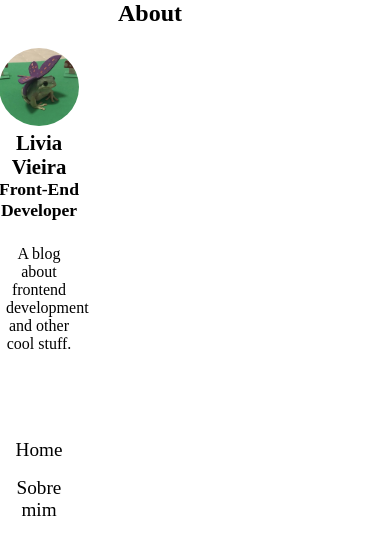
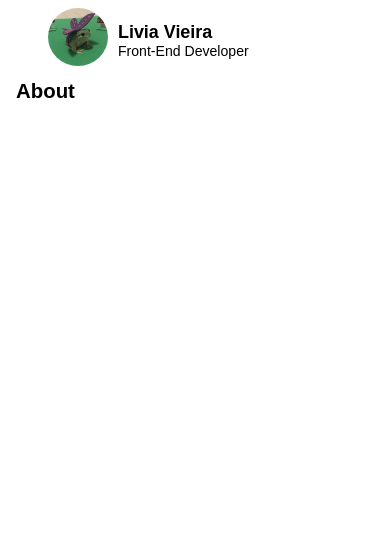
Before and after one commit to skyvieira/my-blog, a Gatsby site: page /about in a window 390 px wide. Built offline with nearby package versions, Linux system fonts and the light colour scheme; Gatsby itself is replaced by a stand-in of ours; some packages are replaced by stand-ins of ours; some icons are missing.

Commit message:
make the responsive

```diff
--- a/package.json
+++ b/package.json
@@ -33,7 +33,8 @@
     "react-helmet": "^6.1.0",
     "react-instantsearch-dom": "^6.21.1",
     "styled-components": "^5.3.3",
-    "styled-icons": "^10.45.0"
+    "styled-icons": "^10.45.0",
+    "styled-media-query": "^2.1.2"
   },
   "devDependencies": {
     "prettier": "^2.5.1"
--- a/src/components/Avatar/styled.js
+++ b/src/components/Avatar/styled.js
@@ -1,8 +1,15 @@
 import styled from "styled-components";
+import media from "styled-media-query";
 
 export const Avatar = styled.figure`
   .image {
     border-radius: 50%;
     border: 2px solid var(--black);
   }
+
+  ${media.lessThan('large')`
+    margin-right: 10px;
+    width: 60px;
+    height: 60px;
+  `}
 `;
--- a/src/components/Layout/styled.js
+++ b/src/components/Layout/styled.js
@@ -1,10 +1,11 @@
 import styled from "styled-components";
+import media from "styled-media-query";
 
 export const Wrapper = styled.section`
   display: flex;
   justify-content: end;
   color: var(--texts);
-  background: var(--mediumBackground);
+  background: var(--background);
 
   // background: #0f0c29;
   // background: -webkit-linear-gradient(to left, #24243e, #302b63, #0f0c29);
@@ -19,12 +20,16 @@ export const Main = styled.main`
   padding: 0 2.5rem;
   width: calc(80% - 3rem);
   min-height: 100vh;
-  box-shadow: inset 0 0 2px var(--black);
-  background: var(--background);
 
   body#grid & {
     grid-template-areas:
       "posts"
       "pagination";
   }
+
+  ${media.lessThan('large')`
+    padding: 5rem 1rem 0;
+    width: calc(100% - 3rem);
+    font-size: .85rem;
+  `}
 `;
--- a/src/components/MenuBar/styled.js
+++ b/src/components/MenuBar/styled.js
@@ -10,6 +10,8 @@ export const BarWrapper = styled.aside`
   padding: 10px 0;
   width: 3rem;
   height: 100vh;
+  box-shadow: inset 0 0 2px var(--black);
+  background: var(--mediumBackground);
 `;
 
 export const BarGroup = styled.div`
--- a/src/components/MenuLinks/styled.js
+++ b/src/components/MenuLinks/styled.js
@@ -1,7 +1,12 @@
 import styled from "styled-components";
+import media from "styled-media-query";
 import { Link as GatsbyLink } from "gatsby";
 
-export const LinkWrapper = styled.nav``;
+export const LinkWrapper = styled.nav`
+  ${media.lessThan('large')`
+    display: none;
+  `}
+`;
 
 export const LinkList = styled.ul`
   font-size: 1.2em;
@@ -14,4 +19,8 @@ export const Link = styled(GatsbyLink)`
 
 export const LinkItem = styled.li`
   padding: .5rem 0;
+
+  ${media.lessThan('large')`
+    padding: 5px 0;
+  `}
 `;
--- a/src/components/Profile/index.js
+++ b/src/components/Profile/index.js
@@ -23,12 +23,14 @@ const Profile = () => {
 
   return (
     <S.ProfileWrapper>
-      <S.Info to='/'>
+      <S.Profile to='/'>
         <Avatar />
-        <S.Name>{title}</S.Name>
-        <S.Position>{position}</S.Position>
-      </S.Info>
-      <S.About>{description}</S.About>
+        <S.About>
+          <S.Name>{title}</S.Name>
+          <S.Position>{position}</S.Position>
+        </S.About>
+      </S.Profile>
+      <S.Description>{description}</S.Description>
     </S.ProfileWrapper>
   );
 };
--- a/src/components/Profile/styled.js
+++ b/src/components/Profile/styled.js
@@ -1,4 +1,5 @@
 import styled from "styled-components";
+import media from "styled-media-query";
 import { Link } from "gatsby";
 
 export const ProfileWrapper = styled.div`
@@ -8,18 +9,36 @@ export const ProfileWrapper = styled.div`
   text-align: center;
 `;
 
-export const Info = styled(Link)``;
+export const Profile = styled(Link)`
+  ${media.lessThan('large')`
+    display: flex;
+    font-size: .8rem;
+    text-align: left;
+  `}
+`;
+
+export const About = styled.div`
+  display: flex;
+  flex-direction: column;
+  justify-content: center;
+`;
 
 export const Name = styled.h1`
   padding-top: 5px;
-  font-size: 1.3em;
+  font-size: 1.4em;
 `;
 
 export const Position = styled.h2`
   font-size: 1.1em;
+  font-weight: 500;
 `;
 
-export const About = styled.p`
+export const Description = styled.p`
   padding: 1.5rem 0 1rem;
   width: 80%;
+  font-weight: 100;
+
+  ${media.lessThan('large')`
+    display: none;
+  `}
 `;
--- a/src/components/RecommendedPosts/styled.js
+++ b/src/components/RecommendedPosts/styled.js
@@ -1,4 +1,5 @@
 import styled from "styled-components";
+import media from "styled-media-query";
 import { Link } from "gatsby";
 
 export const RecommendedWrapper = styled.section`
@@ -35,4 +36,8 @@ export const RecommendedLink = styled(Link)`
   &:hover {
     background: #00000005;
   }
+
+  ${media.lessThan('large')`
+    padding: 1rem .5rem;
+  `}
 `;
--- a/src/components/Search/styled.js
+++ b/src/components/Search/styled.js
@@ -14,6 +14,7 @@ export const SearchWrapper = styled.section`
     padding: 5px 10px;
     width: 100%;
     height: 3rem;
+    color: var(--texts);
     font-size: 1.2em;
     border: none;
     background: none;
--- a/src/components/Sidebar/styled.js
+++ b/src/components/Sidebar/styled.js
@@ -1,4 +1,5 @@
 import styled from "styled-components";
+import media from "styled-media-query";
 
 export const SidebarWrapper = styled.aside`
   position: fixed;
@@ -10,4 +11,13 @@ export const SidebarWrapper = styled.aside`
   width: 20%;
   height: 100%;
   text-align: center;
+  box-shadow: inset 0 0 2px var(--black);
+  background: var(--mediumBackground);
+
+  ${media.lessThan('large')`
+    align-items: flex-start;
+    padding: .5rem 3rem;
+    width: 100%;
+    height: auto;
+  `}
 `;
--- a/src/components/Social/styled.js
+++ b/src/components/Social/styled.js
@@ -1,7 +1,12 @@
 import styled from "styled-components";
+import media from "styled-media-query";
 
 export const SocialWrapper = styled.nav`
   margin: 1rem auto;
+
+  ${media.lessThan('large')`
+    display: none;
+  `}
 `;
 
 export const SocialList = styled.ul`
--- a/src/styles/global.js
+++ b/src/styles/global.js
@@ -10,6 +10,10 @@ const GlobalStyles = createGlobalStyle`
   html {
     overflow-y: overlay;
     scroll-behavior: smooth;
+  }
+
+  body {
+    font-family: sans-serif;
   }
 
   body.dark {
```
Also changed, not shown: src/components/Pagination/styled.js (+6 -1 lines), src/components/Post/styled.js (+18 -0 lines), src/components/PostItem/styled.js (+19 -6 lines), 1 other file.
